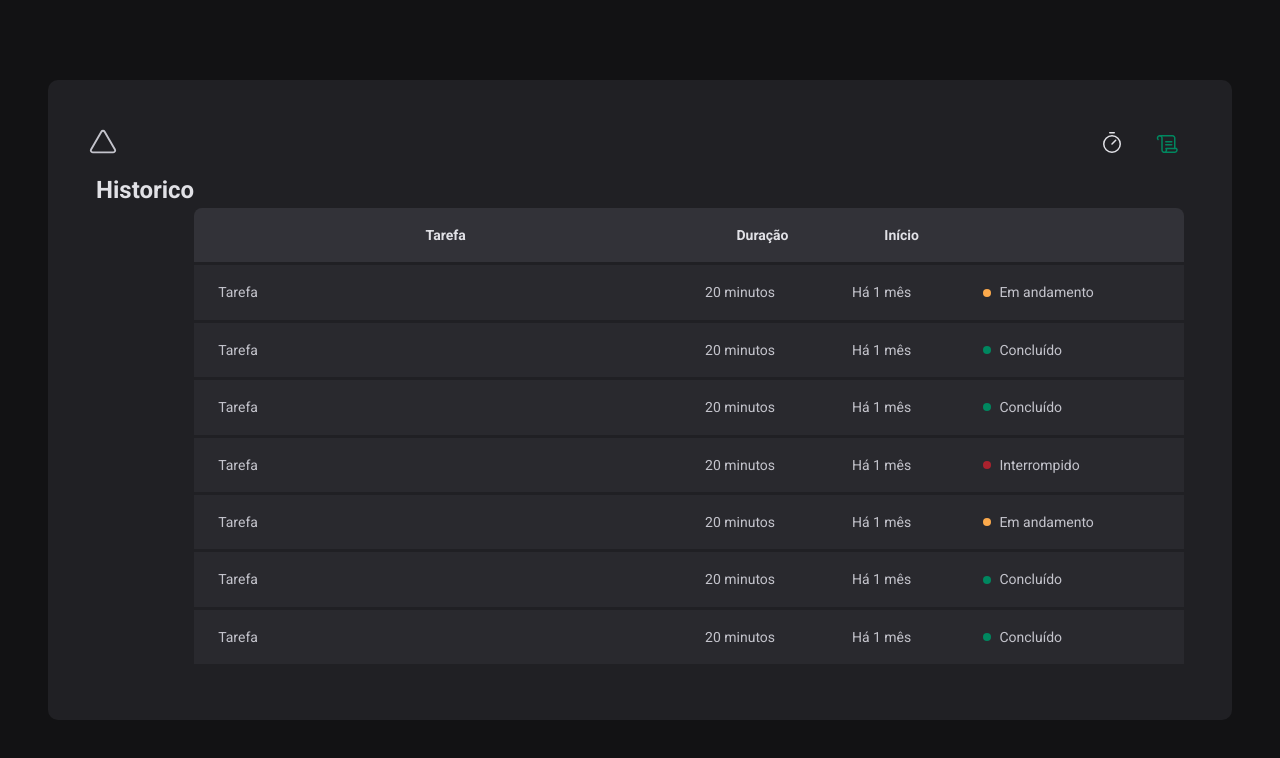
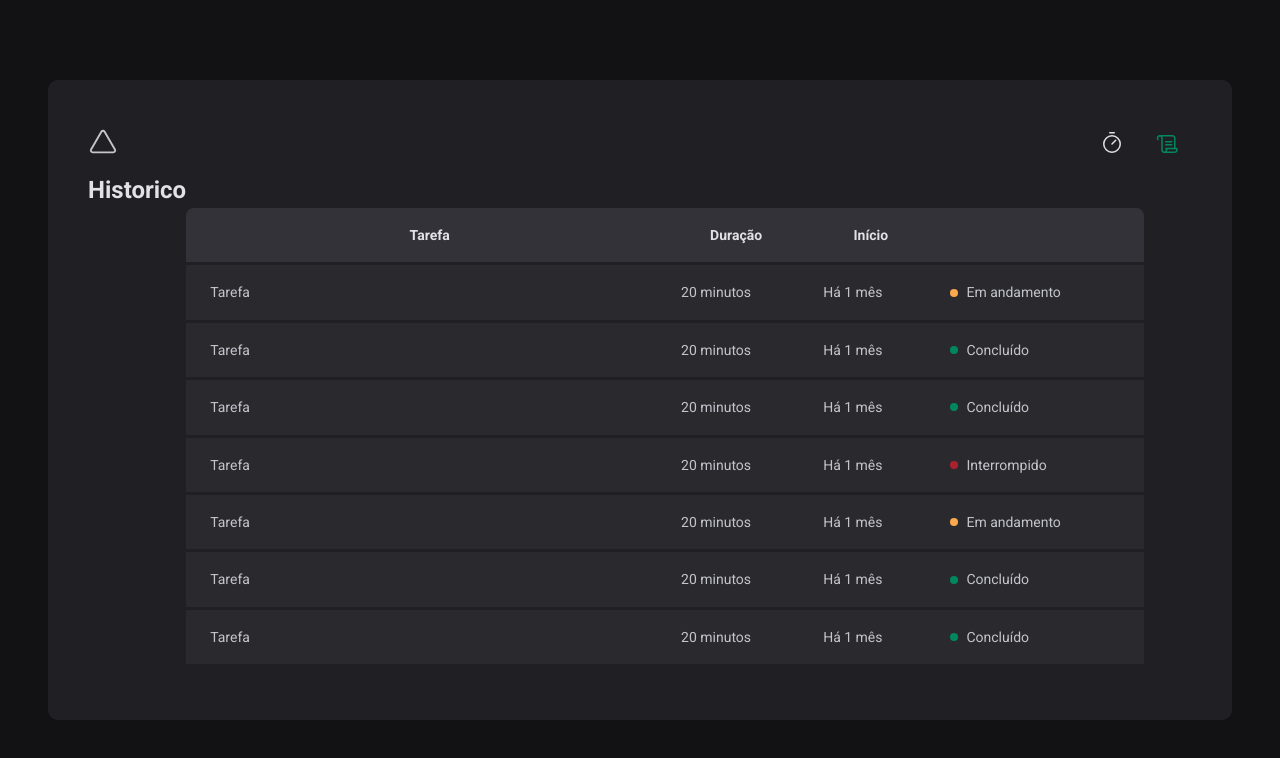
Before and after one commit to LeoMedeirosss/Project-Pomodoro, a React (Vite) app in the folder Project/Pomodoro/: page /history in a window 1280 px wide. Shown: the top 758 px of the page. Built offline with nearby package versions, Linux system fonts and the light colour scheme.

Commit message:
styles fix 2.0

```diff
--- a/Project/Pomodoro/src/pages/History/styles.ts
+++ b/Project/Pomodoro/src/pages/History/styles.ts
@@ -2,9 +2,12 @@ import styled from "styled-components"
 
 export const HistoryContainer = styled.main`
     flex:1;
-    padding:0.5rem;
+    padding-top:0.5rem;
+    padding-bottom:0.5rem;
+    padding-right:3rem;
     display:flex;
     flex-display:column;
+
 
     h1 {
         font-size:1.5rem;
```
